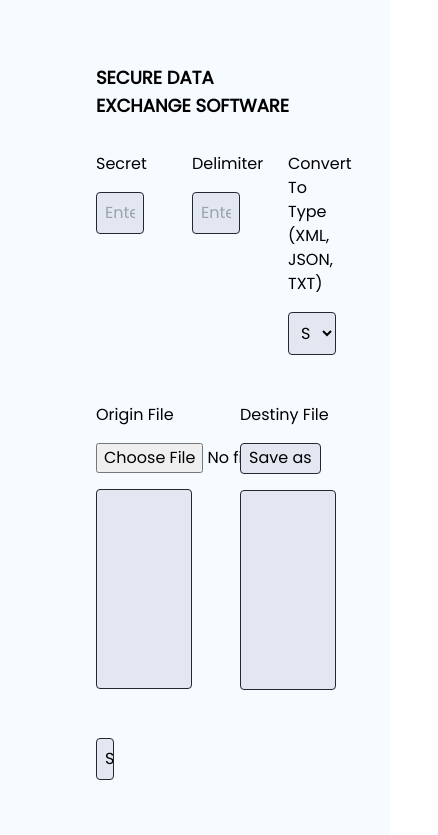
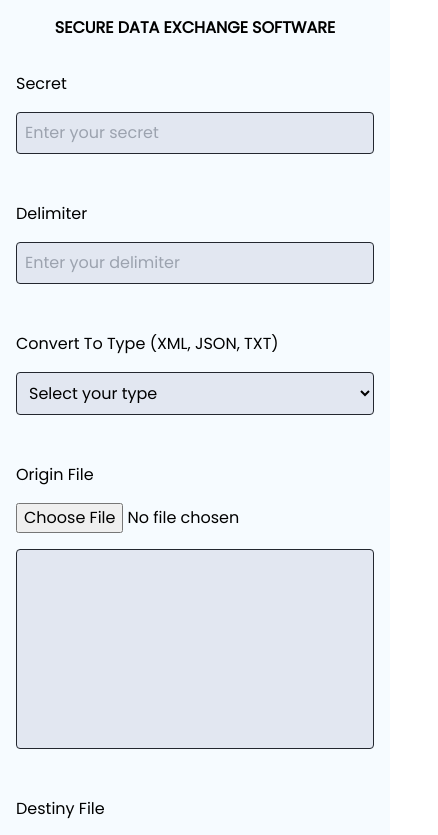
Before and after one commit to Batarse1/ari-fe, a Next.js app: page / in a window 390 px wide. Shown: the top 835 px of the page, 438 px wide, since content can reach past the window. Built offline with nearby package versions, Linux system fonts and the light colour scheme.

Commit message:
📱 Work on responsive design

```diff
--- a/src/app/page.tsx
+++ b/src/app/page.tsx
@@ -2,8 +2,8 @@ import Form from "@/components/Form";
 
 export default function Home() {
   return (
-    <main className="bg-ari-white flex min-h-screen flex-col items-center justify-center space-y-8 p-6 px-24">
-      <h1 className="uppercase font-semibold text-lg">
+    <main className="bg-ari-white flex min-h-screen flex-col items-center justify-center space-y-8 p-4 md:p-6 md:px-12 lg:px-24 w-full">
+      <h1 className="uppercase text-center font-semibold text-base md:text-lg">
         Secure Data Exchange Software
       </h1>
       <Form />
--- a/src/components/ChooseFile/ChooseFile.tsx
+++ b/src/components/ChooseFile/ChooseFile.tsx
@@ -10,6 +10,7 @@ const ChooseFile: React.FC<ChooseFileProps> = ({
   accept,
   error,
   validate,
+  classes,
 }) => {
   const handleOnChangeOrigin = (e: React.ChangeEvent<HTMLInputElement>) => {
     if (!e.target.files) return;
@@ -27,7 +28,7 @@ const ChooseFile: React.FC<ChooseFileProps> = ({
   };
 
   return (
-    <div className="col-span-3 flex flex-col space-y-4">
+    <div className={`${classes} flex flex-col space-y-4`}>
       <label htmlFor={name} className="capitalize color-ari-black w-fit">
         {label}
       </label>
--- a/src/components/Form/Form.tsx
+++ b/src/components/Form/Form.tsx
@@ -124,10 +124,10 @@ const Form = () => {
   return (
     <form
       onSubmit={handleSubmit(onSubmit)}
-      className="grid grid-cols-6 gap-12 w-full"
+      className="grid grid-cols-1 md:grid-cols-6 gap-12 w-full"
     >
       <Input
-        classes="col-span-2"
+        classes="md:col-span-6 lg:col-span-2"
         label="secret"
         placeholder="Enter your secret"
         pattern={secret_validation}
@@ -136,7 +136,7 @@ const Form = () => {
         error={errors.secret}
       />
       <Input
-        classes="col-span-2"
+        classes="md:col-span-6 lg:col-span-2"
         label="delimiter"
         placeholder="Enter your delimiter"
         register={register}
@@ -146,7 +146,7 @@ const Form = () => {
       />
       <Select
         name="type"
-        classes="col-span-2"
+        classes="md:col-span-6 lg:col-span-2"
         options={options}
         label="convert to type (XML, JSON, TXT)"
         placeholder="Select your type"
@@ -157,6 +157,7 @@ const Form = () => {
       />
       <ChooseFile
         register={register}
+        classes="md:col-span-3"
         placeholder="Select your type"
         name="origin"
         label="Origin file"
@@ -171,7 +172,7 @@ const Form = () => {
           fileList[0].type === "text/xml"
         }
       />
-      <div className="col-span-3 flex flex-col space-y-4">
+      <div className="md:col-span-3 flex flex-col space-y-4">
         <label htmlFor="destiny" className="capitalize color-ari-black">
           Destiny file
         </label>
@@ -187,13 +188,15 @@ const Form = () => {
           {destinyText}
         </div>
       </div>
+      {error && (
+        <span className="md:col-span-4 lg:col-span-5 md:row-start-5 lg:row-start-3 md:col-start-3 lg:col-start-2 text-end pt-1 text-red-500">
+          {error}
+        </span>
+      )}
       <input
-        className="bg-ari-gray p-2 rounded border border-solid border-ari-black"
+        className="bg-ari-gray p-2 md:col-start-1 md:col-span-2 lg:col-span-1 rounded border border-solid border-ari-black"
         type="submit"
       />
-      {error && (
-        <span className="col-span-5 text-end pt-1 text-red-500">{error}</span>
-      )}
     </form>
   );
 };
--- a/src/types/ChooseFileProps.ts
+++ b/src/types/ChooseFileProps.ts
@@ -7,6 +7,7 @@ interface ChooseFileProps {
   label: string;
   placeholder: string;
   register: UseFormRegister<any>;
+  classes?: string;
   error?: FieldError | undefined;
   required?: boolean;
   minLength?: number;
```
